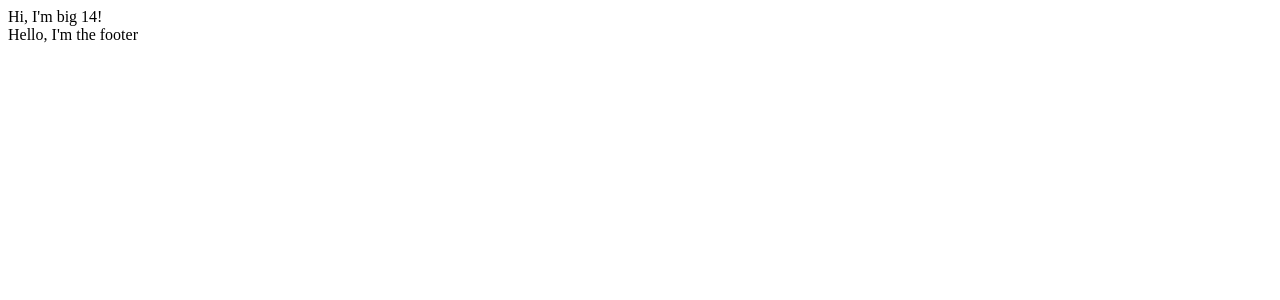
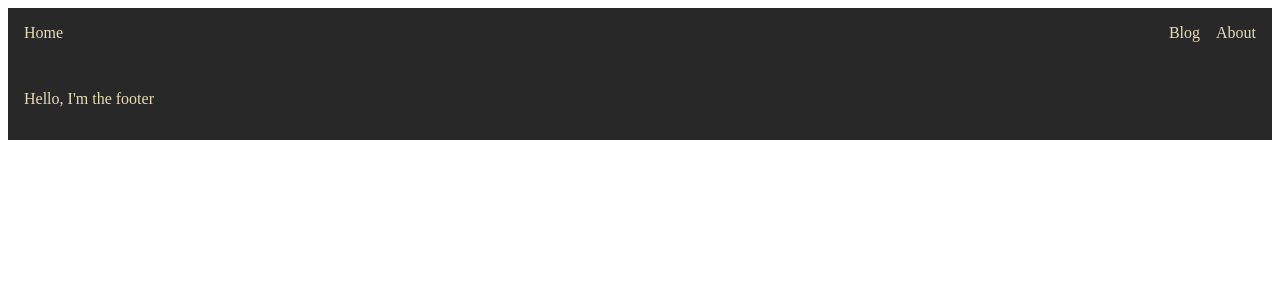
Before and after one commit to dhan4043/markdown-blog, a SvelteKit app: page /blog in a window 1280 px wide. Shown: the top 300 px of the page. Built offline with nearby package versions, Linux system fonts and the light colour scheme.

Commit message:
Added header and footer components

```diff
--- /dev/null
+++ b/src/lib/components/organisms/Footer.svelte
@@ -0,0 +1,19 @@
+<!-- Footer.svelte -->
+<footer>
+  <p>Hello, I'm the footer</p>
+</footer>
+
+<!-- Component Styling -->
+<style>
+  footer {
+    padding: 1rem;
+    background: #282828;
+    display: flex;
+    flex-wrap: wrap;
+    justify-content: space-between;
+  }
+
+  p {
+    color: #ebdbb2;
+  }
+</style>
--- /dev/null
+++ b/src/lib/components/organisms/Header.svelte
@@ -0,0 +1,38 @@
+<!-- Header.svelte -->
+<header>
+  <a href="/">Home</a>
+
+  <nav>
+    <ul>
+      <li>
+        <a href="/blog">Blog</a>
+      </li>
+      <li>
+        <a href="/about">About</a>
+      </li>
+    </ul>
+  </nav>
+</header>
+
+<!-- Component Styling -->
+<style>
+  header {
+    padding: 1rem;
+    background: #282828;
+    display: flex;
+    flex-wrap: wrap;
+    justify-content: space-between;
+  }
+
+  ul {
+    margin: 0;
+    list-style-type: none;
+    display: flex;
+    gap: 1rem;
+  }
+
+  a {
+    text-decoration: none;
+    color: #ebdbb2;
+  }
+</style>
--- a/src/routes/+layout.svelte
+++ b/src/routes/+layout.svelte
@@ -1,8 +1,13 @@
 <!-- +layout.svelte -->
-<header>Hi, I'm big 14!</header>
+<script>
+  import Header from '$lib/components/organisms/Header.svelte';
+  import Footer from '$lib/components/organisms/Footer.svelte';
+</script>
+
+<Header/>
 
 <main>
 	<slot />
 </main>
 
-<footer>Hello, I'm the footer</footer>
+<Footer/>
```
